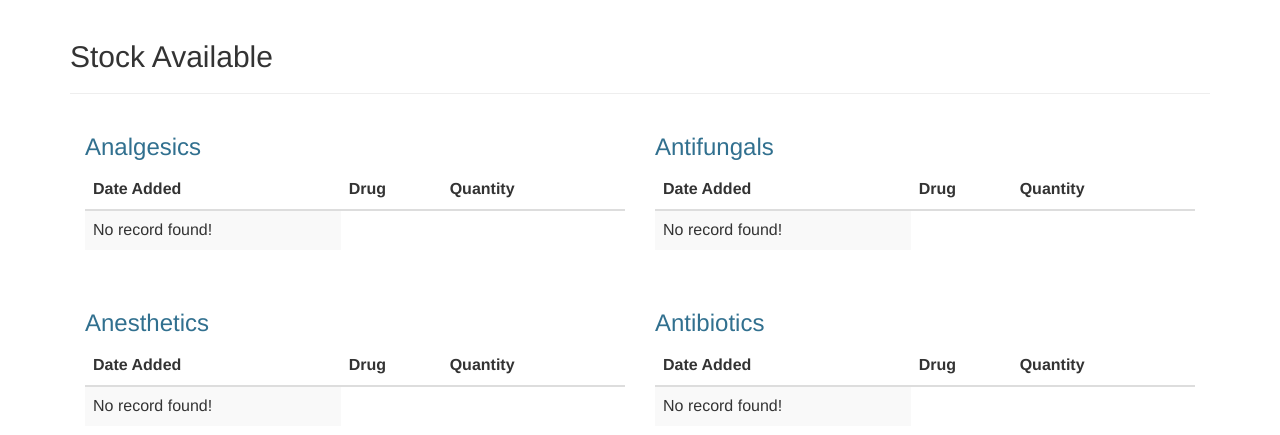
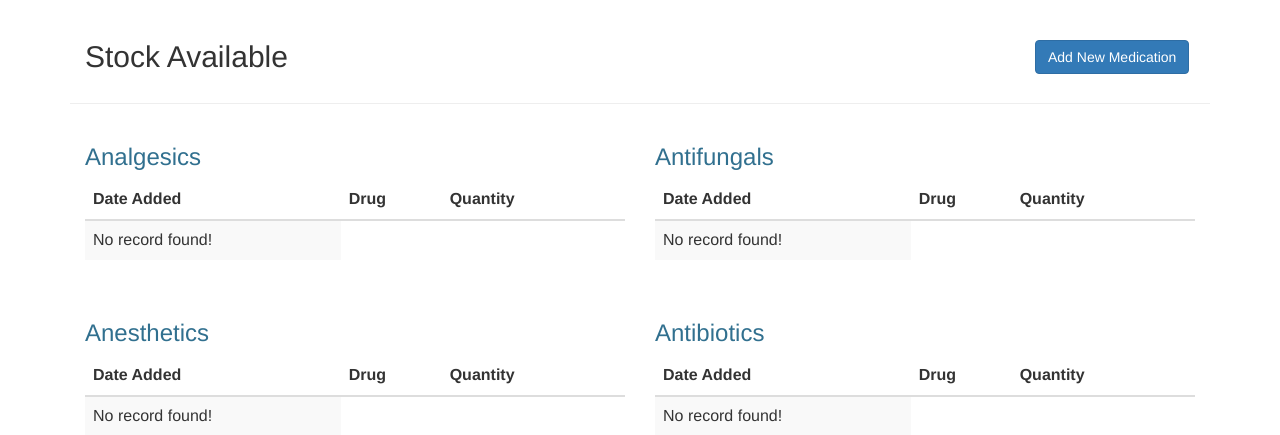
Before and after one commit to KasunKrishantha/medro, a CodeIgniter app: page /database/index.php/welcome/viewStock in a window 1280 px wide. Shown: the part 52-487 px from the top of the page. Run offline with CodeIgniter, Linux system fonts and the light colour scheme; data that the repository does not hold is empty; some libraries are stand-ins or nearby versions.

Commit message:
Updated view stock interface

```diff
--- a/application/views/viewStock.php
+++ b/application/views/viewStock.php
@@ -14,7 +14,14 @@ include "navigation.php";
 </head>
 <body>
 <div class="container">
-    <h2>Stock Available</h2>
+    <div class="col-md-10">
+        <h2>Stock Available</h2>
+    </div>
+    <div class="col-md-2">
+        <br>
+        <a class="btn btn-primary" href="#">Add New Medication</a>
+    </div>
+    <div class="clearfix"></div>
     <hr>
 
     <div class="col-md-6">
```
